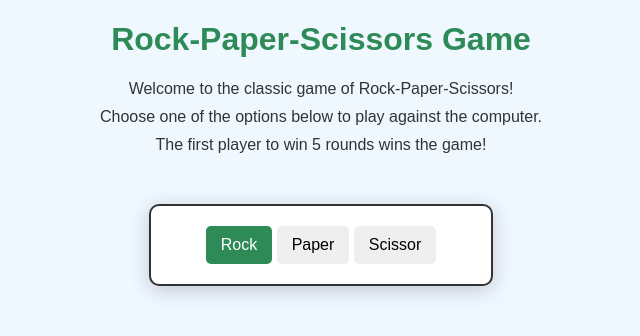
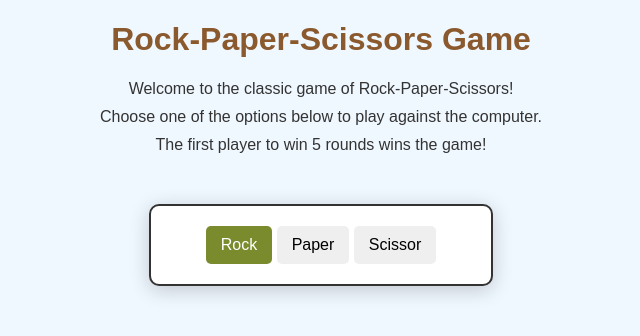
Before and after one commit to Maverick341/TOP-codebase, a plain HTML site: page js-rock-paper-scissors/index.html in a window 1280 px wide. In both pictures the pointer is over the button "Rock". Shown: the whole page, without its empty margins (319-959 px from the left). Drawn offline with Linux system fonts and the light colour scheme.

Commit message:
changed some colors

```diff
--- a/js-rock-paper-scissors/style.css
+++ b/js-rock-paper-scissors/style.css
@@ -16,7 +16,7 @@ body {
 }
 
 h1 {
-    color: #2e8b57;
+    color: #8b592e;
     /* Dark green */
 }
 
@@ -41,7 +41,7 @@ button {
 }
 
 button:hover {
-    background-color: #2e8b57;
+    background-color: #7a8b2e;
     color: #ffffff;
 }
 
```
